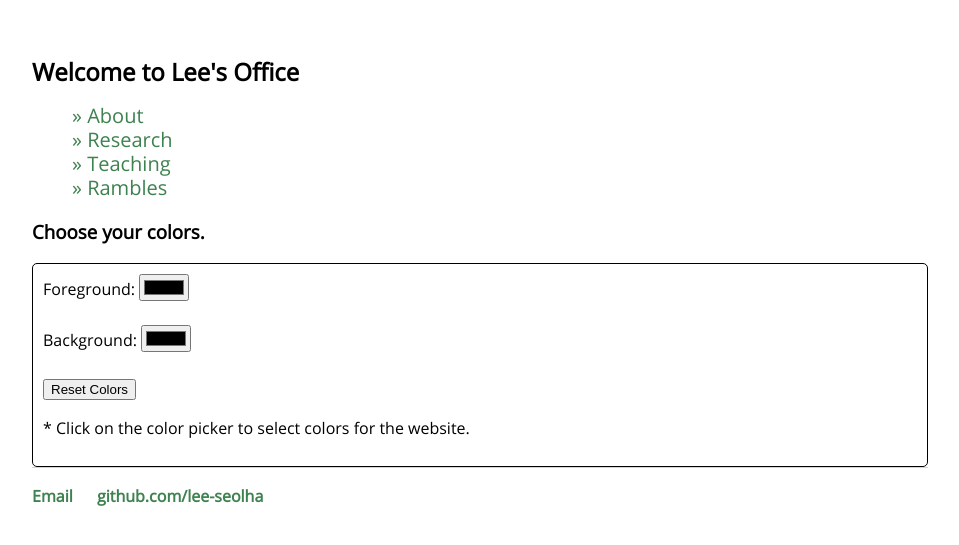
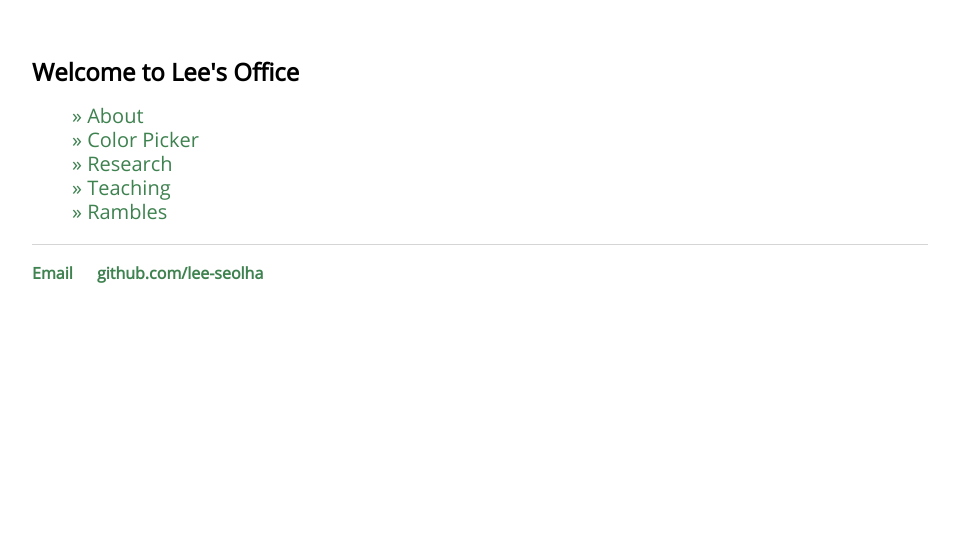
Before and after one commit to lee-seolha/lee-seolha.github.io, a Jekyll site: the page index.html, which Jekyll copies as it is, in a window 1280 px wide. Shown: the top 545 px of the page, without its empty margins (160-1119 px from the left). Built offline with Jekyll 4.4.1, drawn with Linux system fonts in a browser that asks for light colours.

Commit message:
Created a separate color picker page

```diff
--- /dev/null
+++ b/color-picker/index.html
@@ -0,0 +1,99 @@
+<!DOCTYPE html>
+<html lang="en">
+<head>
+    <meta charset="UTF-8">
+    <meta name="viewport" content="width=device-width, initial-scale=1.0">
+    <title>Color Picker</title>
+    <link rel="stylesheet" type="text/css" href="/css/main.css">
+    <style>
+        /* Apply the color variables globally */
+        :root {
+            --foreground-color: #000;
+            --background-color: #FFF;
+        }
+
+        body {
+            color: var(--foreground-color);
+            background-color: var(--background-color);
+        }
+
+        a {
+            color: var(--foreground-color);
+        } */
+
+        a:hover {
+            color: var(--background-color);
+        }
+
+        /* Style for color pickers */
+        .color-picker {
+            margin: 20px;
+        }
+    </style>
+</head>
+<body>
+    <h2>Color Picker</h2>
+    <p>Click on the color pickers below to select colors for the website.</p>
+    <div class="color-picker-container" style="border: 1.50px solid #3E8250; border-radius: 5px; padding: 1em; line-height: 3.0em;">
+        <label for ="color-picker">Text:</label>
+        <input type="color" id="foreground-color-picker" value="#000000"><br>
+        <label for ="color-picker">Background:</label>
+        <input type="color" id="background-color-picker" value="#FFFFFF"><br>
+        <button id="reset-button" style="padding: 0.3em; font-family: 'Open Sans', sans-serif;">Reset Colors</button>
+        <script>
+            // Function to get cookie value by name
+            function getCookie(name) {
+                let matches = document.cookie.match(new RegExp(
+                    "(?:^|; )" + name.replace(/([.$?*|{}()\[\]\/\\+^])/g, '\\$1') + "=([^;]*)"
+                ));
+                return matches ? decodeURIComponent(matches[1]) : undefined;
+            }
+
+            // Function to set cookie
+            function setCookie(name, value) {
+                document.cookie = name + "=" + encodeURIComponent(value) + "; path=/";
+            }
+
+            const foreColorPicker = document.getElementById('foreground-color-picker');
+            const backColorPicker = document.getElementById('background-color-picker');
+
+            // Update the color preferences when the user selects a color
+            foreColorPicker.addEventListener('input', (event) => {
+                forecolor = event.target.value;
+                setCookie('forecolour', forecolor);
+                document.documentElement.style.setProperty('--foreground-color', forecolor);
+            });
+
+            backColorPicker.addEventListener('input', (event) => {
+                backcolor = event.target.value;
+                setCookie('backcolour', backcolor);
+                document.documentElement.style.setProperty('--background-color', backcolor);
+            });
+
+            // Reset button functionality
+            document.getElementById('reset-button').addEventListener('click', resetColors);
+
+            // Function to reset colors to the original website styles
+            function resetColors() {
+                // Clear the cookies
+                document.cookie = "forecolour=; path=/; max-age=0";
+                document.cookie = "backcolour=; path=/; max-age=0";
+
+                // Reset the colors by removing custom CSS variables
+                document.documentElement.style.removeProperty('--foreground-color');
+                document.documentElement.style.removeProperty('--background-color');
+
+                // Optionally, reset other styles like text or background color (if you're setting those in CSS)
+                // This will allow the website to return to the default colors as defined in the website's CSS
+                // (where they are initially set in the styles, e.g., in styles.css)
+                document.body.style.color = '';  // Resets any inline styles for foreground
+                document.body.style.backgroundColor = '';  // Resets any inline styles for background
+
+                // Reset the color pickers to their initial values
+                document.getElementById('foreground-color-picker').value = '#000000';
+                document.getElementById('background-color-picker').value = '#FFFFFF';
+            }
+        </script>
+    </div>
+</body>
+</html>
--- a/index.html
+++ b/index.html
@@ -36,12 +36,13 @@
         <ul class="home-list" role="list">
             <!--list style is set "none". Add role for screen reader identify it as a list -->
             <li><a href="/about">» About</a></li>
+            <li><a href="/color-picker">» Color Picker</a></li>
             <li><a href="/research">» Research</a></li>
             <li><a href="/teaching">» Teaching</a></li>
             <li><a href="/blog">» Rambles</a></li>
         </ul>
         </div>
-    <h3>Choose your colors.</h3>
+    <!-- <h3>Choose your colors.</h3>
         <div class="color-picker-container" style="border: 1.50px solid; border-radius: 5px; padding: 10px">
             <label for ="color-picker">Foreground: </label>
             <input type="color" id="foreground-color-picker"><br><br>
@@ -50,7 +51,7 @@
             <button id="reset-button">Reset Colors</button>
             <p>* Click on the color picker to select colors for the website.</p>
             <script type="text/javascript" src="js/Colourpicker/colorpicker.js"></script>
-        </div>
+        </div> -->
 
     <footer>
         <ul>
```
